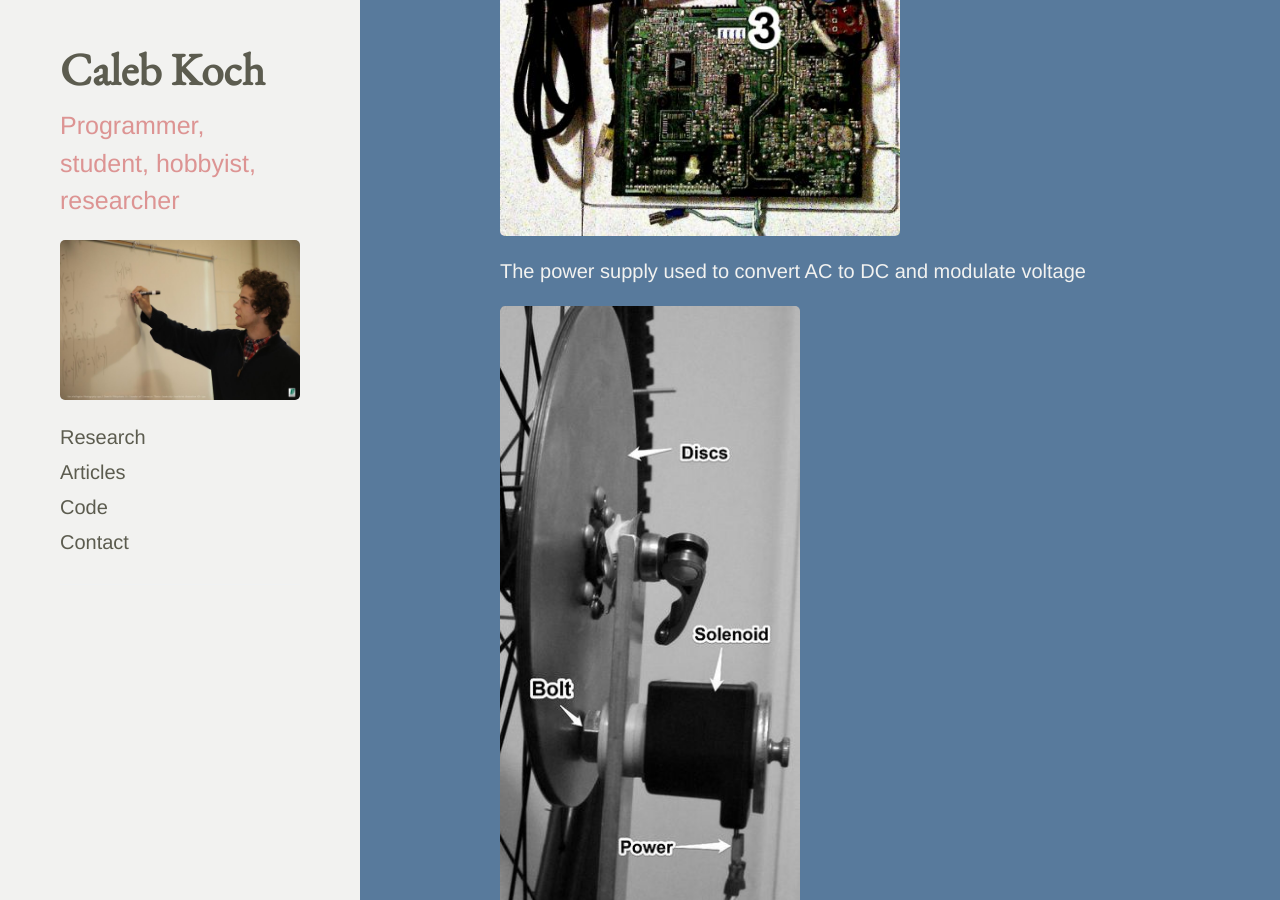
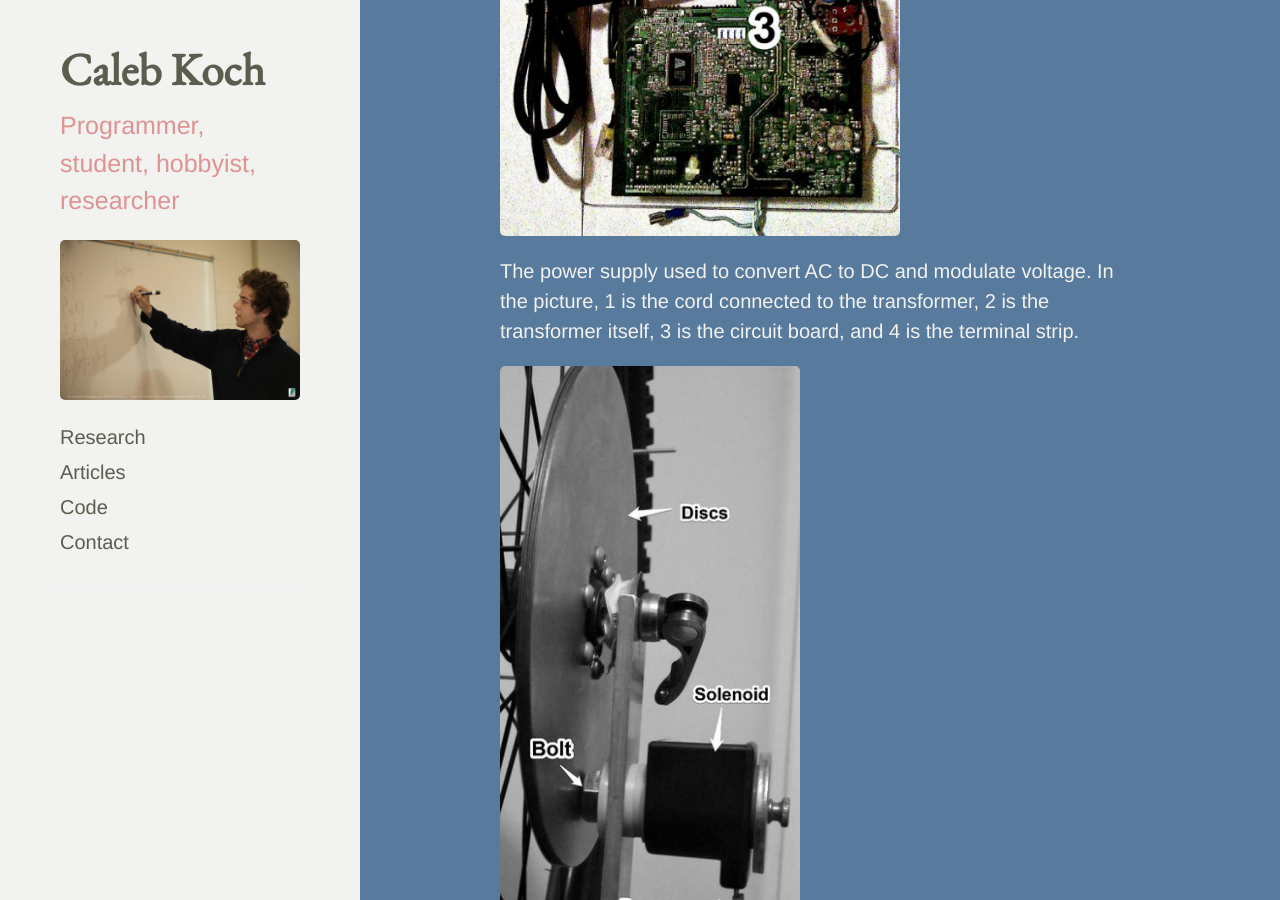
Before and after one commit to cakoch10/cakoch10.github.io, a Jekyll site: the page built from electromagnetism.md, in a window 1280 px wide and 900 px high, scrolled down 1607 px. Built offline with Jekyll 4.4.1, drawn with Linux system fonts in a browser that asks for light colours; Markdown is read by kramdown in place of the engine named in the settings.

Commit message:
Update electromagnetism.md

```diff
--- a/electromagnetism.md
+++ b/electromagnetism.md
@@ -15,7 +15,7 @@
 
 <figure>
   <img src="https://raw.githubusercontent.com/cakoch10/cakoch10.github.io/master/public/power.jpg" alt="Photo of Brake" style="width: 400px;" />
-  <figcaption><span style="color:#f2f2f0">The power supply used to convert AC to DC and modulate voltage</span></figcaption>
+  <figcaption><span style="color:#f2f2f0">The power supply used to convert AC to DC and modulate voltage. In the picture, 1 is the cord connected to the transformer, 2 is the transformer itself, 3 is the circuit board, and 4 is the terminal strip.</span></figcaption>
 </figure>
 
 <figure>
```
